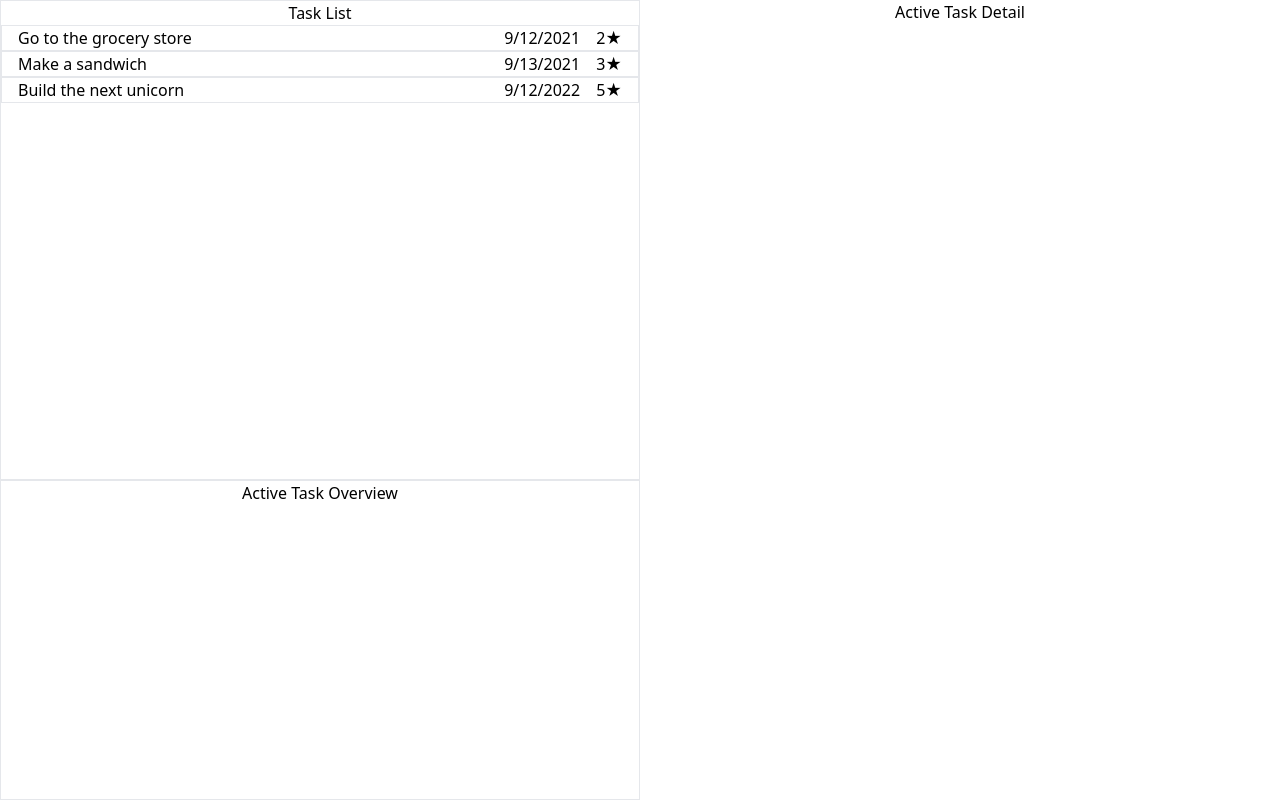
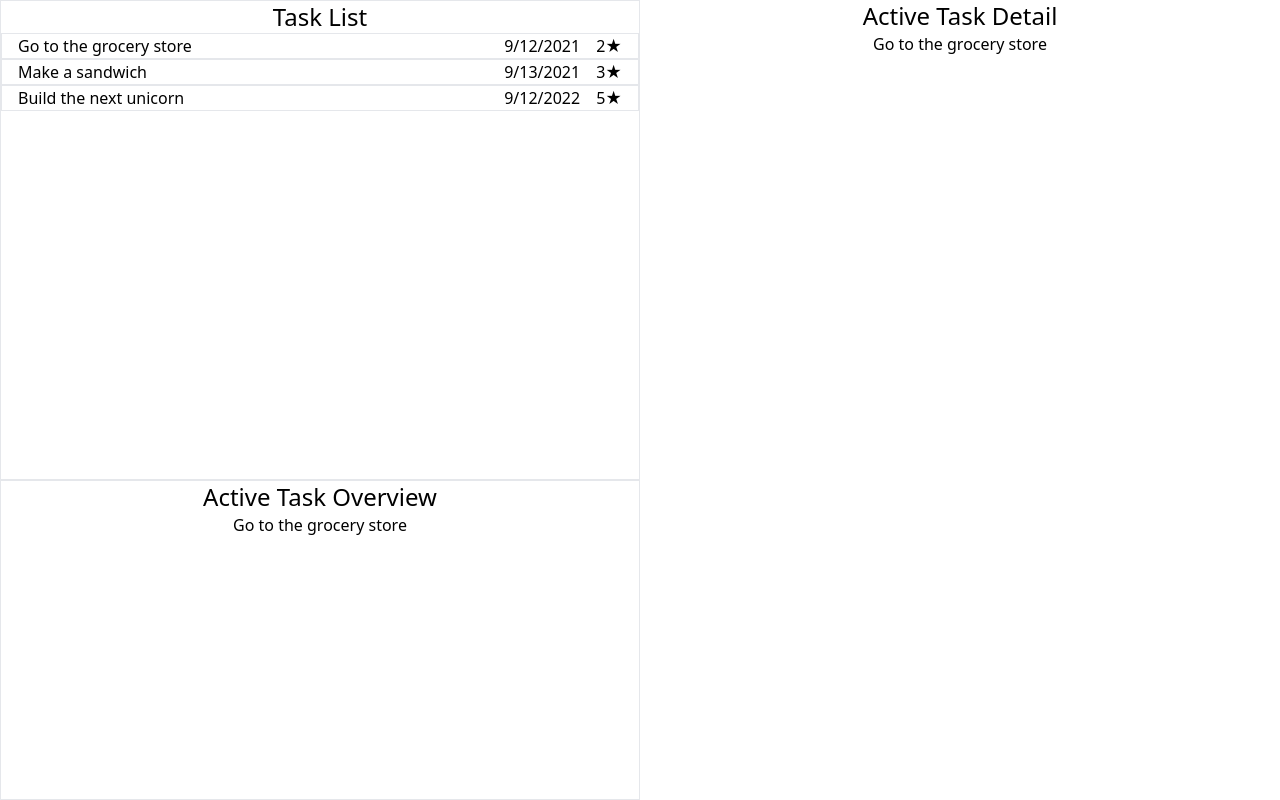
Before and after one commit to mattcdrake/project-hunter, a React (Create React App) app: page / in a window 1280 px wide. Built offline with nearby package versions, Linux system fonts and the light colour scheme.

Commit message:
Add state/callbacks for active task

```diff
--- a/src/App.tsx
+++ b/src/App.tsx
@@ -1,4 +1,4 @@
-import React from "react";
+import React, { useState } from "react";
 import "./App.css";
 
 // Components
@@ -29,14 +29,16 @@ const testTasks: Task[] = [
 ];
 
 const App = () => {
+  const [activeTask, setActiveTask] = useState(0);
+
   return (
     <div className="App grid grid-cols-2">
       <div className="h-screen">
-        <TaskList tasks={testTasks} />
-        <ActiveTaskOverview />
+        <TaskList tasks={testTasks} setActiveTask={setActiveTask} />
+        <ActiveTaskOverview task={testTasks[activeTask]} />
       </div>
       <div className="h-screen">
-        <ActiveTaskDetail />
+        <ActiveTaskDetail task={testTasks[activeTask]} />
       </div>
     </div>
   );
--- a/src/components/ActiveTaskDetail.tsx
+++ b/src/components/ActiveTaskDetail.tsx
@@ -3,8 +3,17 @@ import React from "react";
 // Types
 import Task from "../types/Task";
 
-const ActiveTaskDetail = () => {
-  return <div>Active Task Detail</div>;
+interface ActiveTaskDetailProps {
+  task: Task;
+}
+
+const ActiveTaskDetail = (props: ActiveTaskDetailProps) => {
+  return (
+    <div>
+      <p className="text-2xl">Active Task Detail</p>
+      <div>{props.task.title}</div>
+    </div>
+  );
 };
 
 export default ActiveTaskDetail;
--- a/src/components/ActiveTaskOverview.tsx
+++ b/src/components/ActiveTaskOverview.tsx
@@ -3,8 +3,17 @@ import React from "react";
 // Types
 import Task from "../types/Task";
 
-const ActiveTaskOverview = () => {
-  return <div className="border h-2/5">Active Task Overview</div>;
+interface ActiveTaskOverviewProps {
+  task: Task;
+}
+
+const ActiveTaskOverview = (props: ActiveTaskOverviewProps) => {
+  return (
+    <div className="border h-2/5">
+      <p className="text-2xl">Active Task Overview</p>
+      <div>{props.task.title}</div>
+    </div>
+  );
 };
 
 export default ActiveTaskOverview;
--- a/src/components/TaskList.tsx
+++ b/src/components/TaskList.tsx
@@ -5,6 +5,7 @@ import Task from "../types/Task";
 
 interface TaskListProps {
   tasks: Task[];
+  setActiveTask: (newActiveTask: number) => void;
 }
 
 // Builds due date strings, used by the task header list.
@@ -18,7 +19,11 @@ const buildDateString = (date: Date) => {
 
 const TaskList = (props: TaskListProps) => {
   const taskHeaders = props.tasks.map((task, index) => (
-    <li className="border flow-root px-4" key={index}>
+    <li
+      className="border flow-root px-4"
+      key={index}
+      onClick={() => props.setActiveTask(index)}
+    >
       <span className="float-left">{task.title}</span>
       <span className="float-right">
         <span className="mx-4">{buildDateString(task.dueDate)}</span>
@@ -32,7 +37,7 @@ const TaskList = (props: TaskListProps) => {
 
   return (
     <div className="border h-3/5">
-      Task List
+      <p className="text-2xl">Task List</p>
       <ul className="text-left">{taskHeaders}</ul>
     </div>
   );
```
